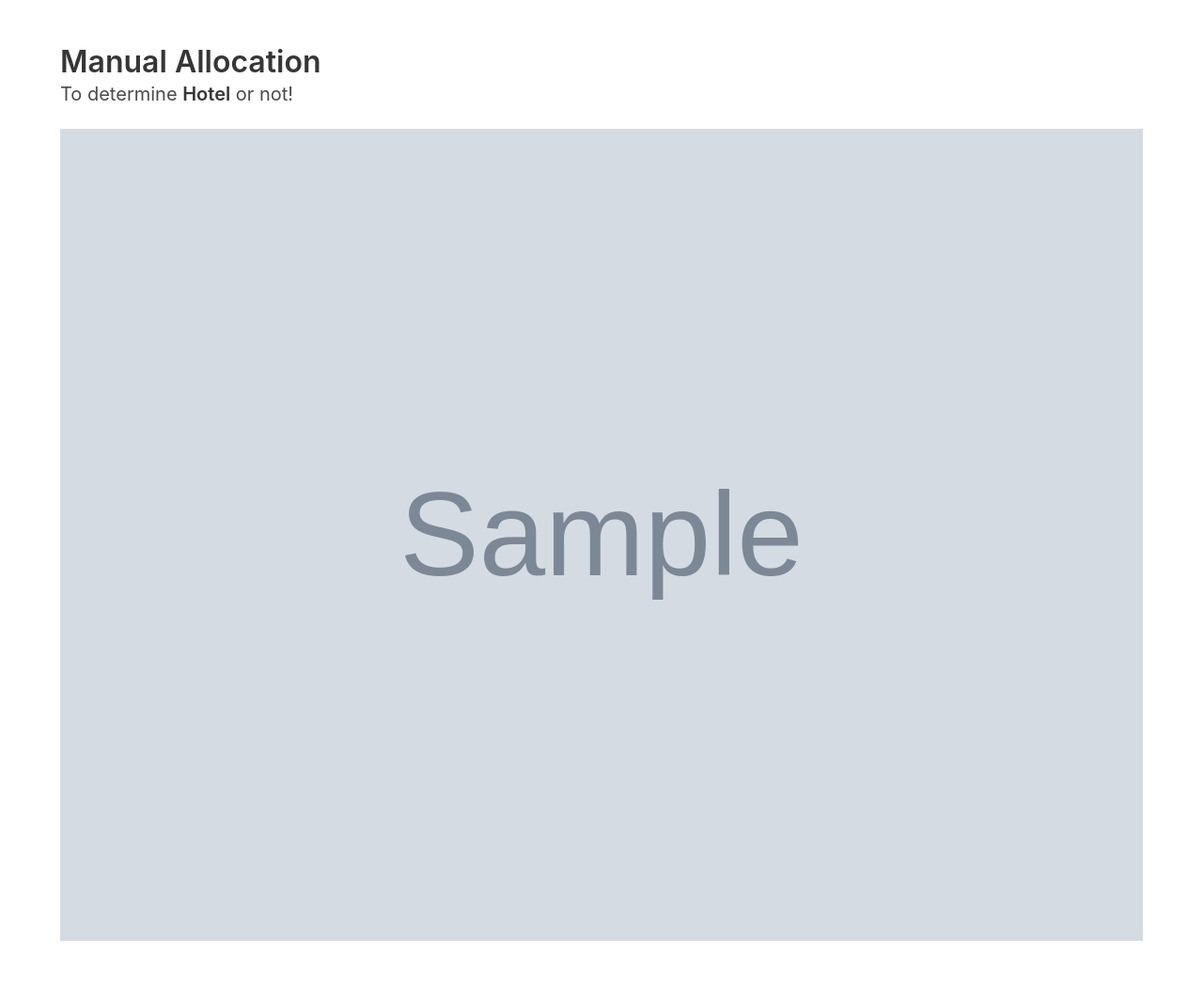
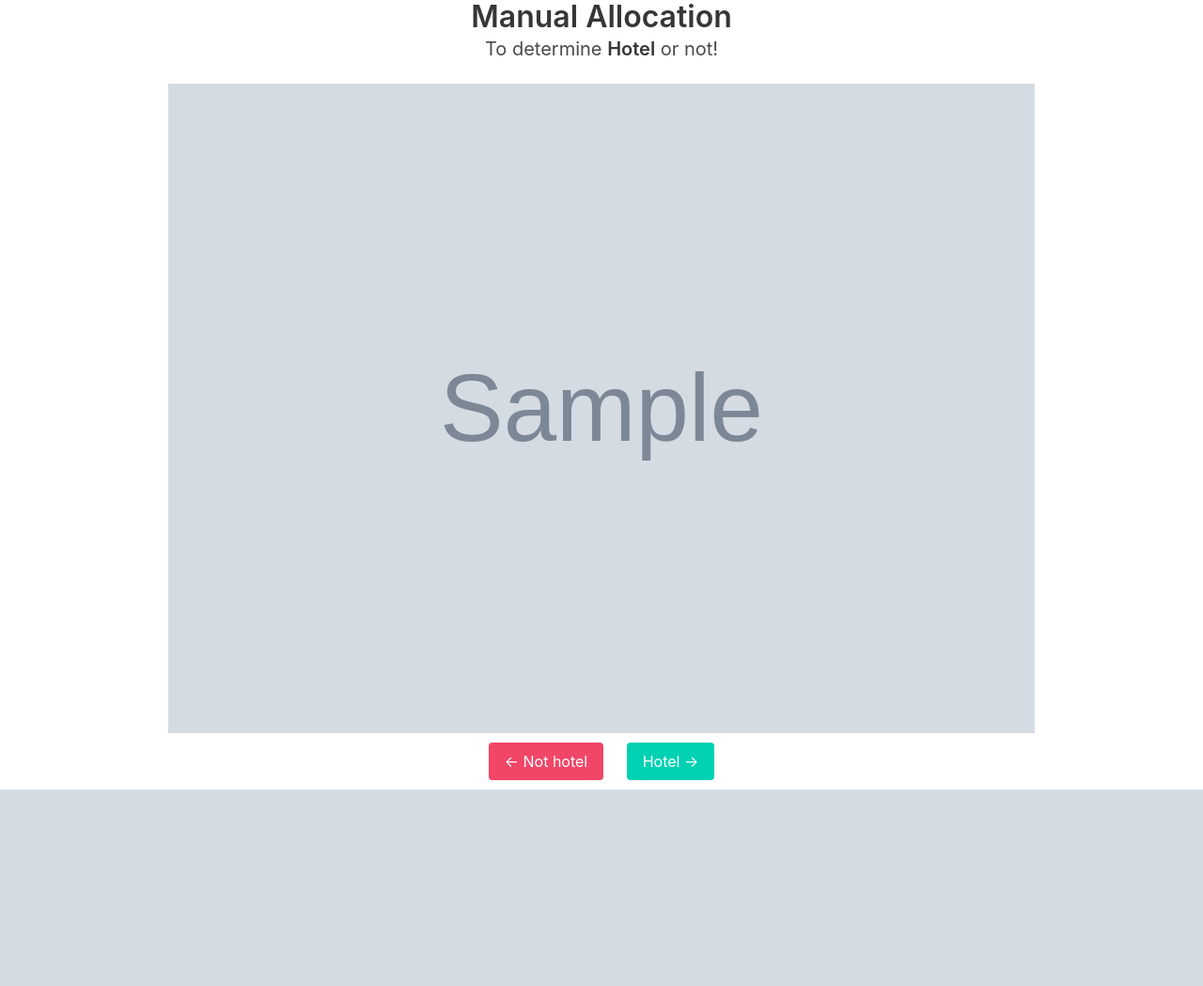
Before and after one commit to ripiuk/Allocator, a Python web app: template templates/allocate.html in a window 1280 px wide. Shown: the whole page at 94% size. After the commit the page ends 840 px from the top, so only its background shows below. Run offline with Jinja, Linux system fonts and the light colour scheme; the template is opened without the code that fills it: most values are stand-ins (such as "Sample title", 1, 10 or a date in 2020); grey boxes marked "Sample" are stand-in pictures; some libraries are stand-ins or nearby versions.

Commit message:
Added switching images

```diff
--- a/routes.py
+++ b/routes.py
@@ -1,5 +1,6 @@
-from manual_allocation.views import Allocate
+from manual_allocation.views import Allocate, SaveAllocation
 
 routes = [
     ('*', '/', Allocate, 'allocate'),
+    ('*', '/save', SaveAllocation, 'save')
 ]
--- a/runserver.py
+++ b/runserver.py
@@ -18,6 +18,7 @@ base_dir = os.path.abspath(os.path.dirname(__file__))
 full_media_path = '{}/media/'.format(base_dir)
 app['media_files'] = ['{}/{}'.format(subdirs or '', name) for path, subdirs, files
                       in os.walk(full_media_path) for name in files]
+app['image_number'] = 0
 
 for route in routes:
     app.router.add_route(route[0], route[1], route[2], name=route[3])
--- a/templates/allocate.html
+++ b/templates/allocate.html
@@ -6,9 +6,32 @@
     <title>Manual allocation</title>
     <link rel="stylesheet" href="https://cdnjs.cloudflare.com/ajax/libs/bulma/0.6.2/css/bulma.min.css">
     <script defer src="https://use.fontawesome.com/releases/v5.0.6/js/all.js"></script>
+      <style>
+        body, html {
+          height: 100%;
+          margin: 0;
+        }
+
+        .container{
+            text-align: center;
+        }
+
+        .image{
+            display: block;
+            width: 80%;
+            height: 80%;
+            margin-left: auto;
+            margin-right: auto;
+            object-fit: cover;
+        }
+
+        .button{
+            margin: 10px;
+        }
+        </style>
   </head>
   <body>
-  <section class="section">
+  <!--<section class="section">-->
     <div class="container">
       <h1 class="title">
         Manual Allocation
@@ -16,10 +39,20 @@
       <p class="subtitle">
         To determine <strong>Hotel</strong> or not!
       </p>
-      <figure class="image is-4by3">
+      <figure class="image">
         <img src="media{{ img_paths }}">
       </figure>
+
+      <form action="" method="post" accept-charset="utf-8">
+          <button class="button is-danger" type="submit" value="0">
+              <- Not hotel
+          </button>
+          <button class="button is-primary" type="submit" value="1">
+              Hotel ->
+          </button>
+      </form>
+
     </div>
-  </section>
+  <!--</section>-->
   </body>
 </html>
```
Also changed, not shown: manual_allocation/views.py (+25 -3 lines), templates/save.html (added, +10 -0 lines), 1 other file.
